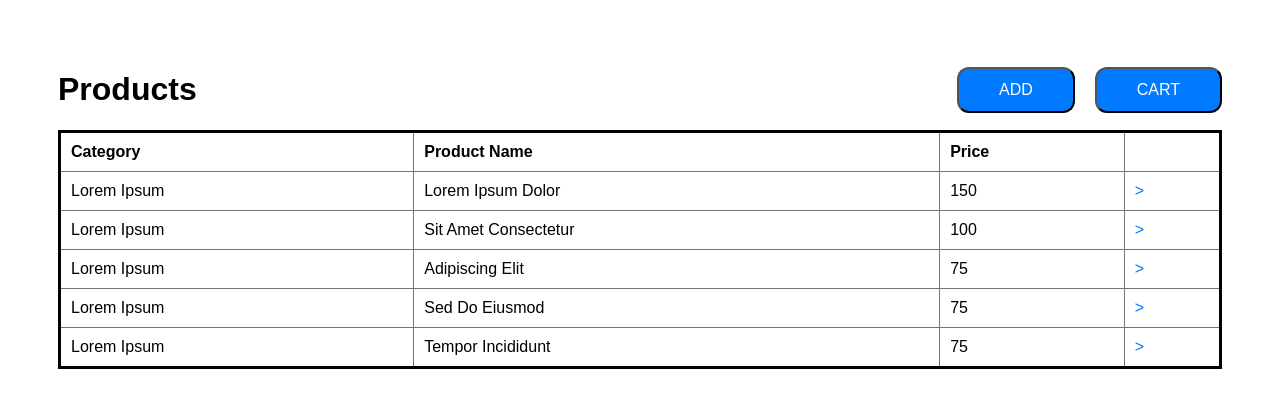
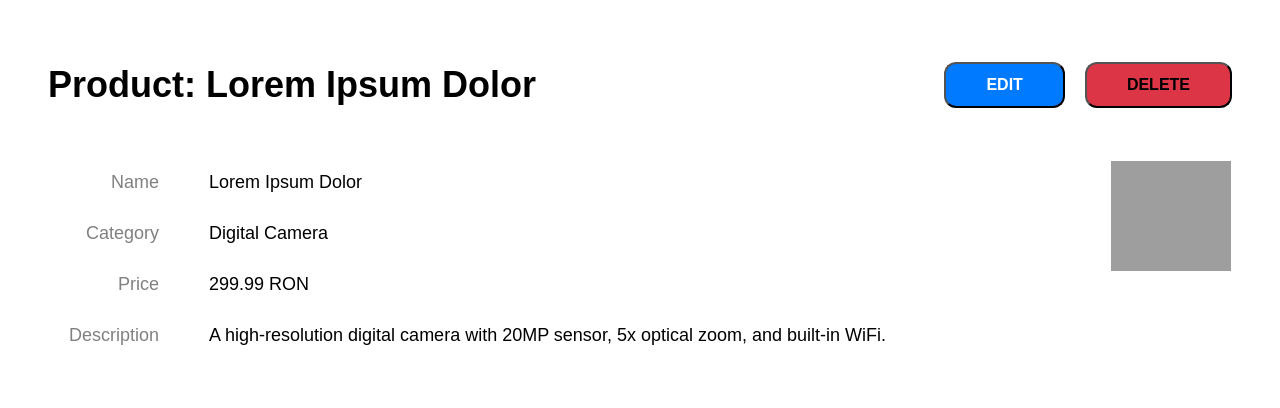
Before and after one commit to dariusparaschiv5/Online-Shop-Frontend, a React (Vite) app in the folder online-shop-ui/: page / in a window 1280 px wide. Shown: the top 408 px of the page. Built offline with nearby package versions, Linux system fonts and the light colour scheme; grey boxes are pictures that could not be loaded.

Commit message:
Chapter 5: Finished the design for product details

```diff
--- /dev/null
+++ b/online-shop-ui/src/App.scss
@@ -0,0 +1,4 @@
+
+body {
+  font-family: Arial, sans-serif;
+}
--- a/online-shop-ui/src/App.tsx
+++ b/online-shop-ui/src/App.tsx
@@ -1,62 +1,13 @@
-import ProductsTable, { Product } from "./components/ProductsList";
+import ProductDetails from "./components/product-details/product-details";
+import { Product, productsList } from "./data/products";
+import "./App.scss";
+
+const product: Product = productsList[0];
 
 function App() {
-  const products: Product[] = [
-    {
-      id: "1",
-      category: "Lorem Ipsum",
-      name: "Lorem Ipsum Dolor",
-      price: 150,
-      description: "desc1",
-      weigh: 2,
-      supplier: "vivo",
-      imageUrl: "",
-    },
-    {
-      id: "2",
-      category: "Lorem Ipsum",
-      name: "Sit Amet Consectetur",
-      price: 100,
-      description: "",
-      weigh: 0,
-      supplier: "",
-      imageUrl: "",
-    },
-    {
-      id: "3",
-      category: "Lorem Ipsum",
-      name: "Adipiscing Elit",
-      price: 75,
-      description: "",
-      weigh: 0,
-      supplier: "",
-      imageUrl: "",
-    },
-    {
-      id: "4",
-      category: "Lorem Ipsum",
-      name: "Sed Do Eiusmod",
-      price: 75,
-      description: "",
-      weigh: 0,
-      supplier: "",
-      imageUrl: "",
-    },
-    {
-      id: "5",
-      category: "Lorem Ipsum",
-      name: "Tempor Incididunt",
-      price: 75,
-      description: "",
-      weigh: 0,
-      supplier: "",
-      imageUrl: "",
-    },
-  ];
-
   return (
     <div className="App">
-      <ProductsTable products={products} />
+      <ProductDetails product={product} />
     </div>
   );
 }
--- a/online-shop-ui/src/components/ProductsList.scss
+++ /dev/null
@@ -1,47 +0,0 @@
-.products-container {
-  margin: 50px;
-  font-family: Arial, sans-serif;
-
-  .header-container {
-    display: flex;
-    justify-content: space-between;
-    align-items: center;
-  }
-
-  .products-title {
-    flex-grow: 1;
-  }
-
-  .button-container {
-    display: flex;
-    justify-content: flex-end;
-  }
-
-  .add-button,
-  .cart-button {
-    background-color: #007bff;
-    color: white;
-    padding: 12px 40px;
-    font-size: 16px;
-    border-radius: 12px;
-    margin-left: 20px;
-  }
-
-  .arrow-cell {
-    color: #007bff;
-  }
-
-  table {
-    width: 100%;
-    border-collapse: collapse;
-    border: 3px solid;
-
-    th,
-    td {
-      text-align: left;
-      padding: 10px;
-      border-right: 1.5px solid #797373;
-      border-bottom: 1.5px solid #797373;
-    }
-  }
-}
--- a/online-shop-ui/src/components/ProductsList.tsx
+++ /dev/null
@@ -1,51 +0,0 @@
-import "./ProductsList.scss";
-
-export interface Product {
-  id: string;
-  name: string;
-  description: string;
-  price: number;
-  weigh: number;
-  category: string;
-  supplier: string;
-  imageUrl: string;
-}
-
-interface ProductsListProps {
-  products: Product[];
-}
-
-const ProductsTable: React.FC<ProductsListProps> = ({ products }) => {
-  return (
-    <div className="products-container">
-      <div className="header-container">
-        <h1 className="products-title">Products</h1>
-        <button className="add-button">ADD</button>
-        <button className="cart-button">CART</button>
-      </div>
-
-      <table>
-        <thead>
-          <tr>
-            <th>Category</th>
-            <th>Product Name</th>
-            <th>Price</th>
-            <th></th>
-          </tr>
-        </thead>
-        <tbody>
-          {products.map((product) => (
-            <tr key={product.id}>
-              <td>{product.category}</td>
-              <td>{product.name}</td>
-              <td>{product.price}</td>
-              <td className="arrow-cell">&gt;</td>
-            </tr>
-          ))}
-        </tbody>
-      </table>
-    </div>
-  );
-};
-
-export default ProductsTable;
--- /dev/null
+++ b/online-shop-ui/src/components/product-details/product-details.scss
@@ -0,0 +1,80 @@
+.product-detail-container {
+  font-family: Arial, sans-serif;
+  font-size: large;
+  padding: 20px;
+  margin: 20px;
+  border: none !important;
+
+  .product-details-table {
+    width: 100%;
+    border-collapse: collapse;
+    border: none !important;
+
+
+    .product-image {
+      img {
+        width: 120px;
+        height: 110px;
+        display: block;
+        margin-left: auto;
+        margin-bottom: 105px;
+        background-color: grey;
+      }
+    }
+
+    .product-info {
+      margin-bottom: 20px;
+      border: none;
+
+      .info-row {
+        display: flex;
+        margin-bottom: 10px;
+        padding: 10px;
+
+        label {
+          color: gray;
+          width: 100px;
+          margin-right: 50px;
+          white-space: nowrap;
+          text-align: right;
+        }
+      }
+    }
+  }
+
+  .product-detail-header {
+    display: flex;
+    justify-content: space-between;
+    align-items: center;
+    margin-bottom: 30px;
+
+    .product-details-title {
+      flex-grow: 1;
+    }
+
+    .buttons {
+      display: flex;
+      justify-content: flex-end;
+
+      .edit-button,
+      .delete-button {
+        padding: 12px 40px;
+        font-size: 16px;
+        font-weight: bold;
+        border-radius: 12px;
+        margin-left: 20px;
+        cursor: pointer;
+      }
+
+      .edit-button {
+        background-color: #007bff;
+        color: white;
+      }
+
+      .delete-button {
+        background-color: #dc3545;
+        color: black;
+      }
+    }
+  }
+}
--- /dev/null
+++ b/online-shop-ui/src/components/product-details/product-details.tsx
@@ -0,0 +1,51 @@
+import { Product } from "../../data/products";
+import "./product-details.scss"
+
+type ProductProps = {
+  product: Product;
+};
+
+export default function ProductDetails({ product }: ProductProps) {
+  return (
+    <div className="product-detail-container">
+      <div className="product-detail-header">
+        <h1 className="product-details-title">Product: {product.name}</h1>
+        <div className="buttons">
+          <button className="edit-button">EDIT</button>
+          <button className="delete-button">DELETE</button>
+        </div>
+      </div>
+      <table className="product-details-table">
+        <tbody>
+          <tr>
+            <td>
+              <div className="product-info">
+                <div className="info-row">
+                  <label>Name</label>
+                  <div>{product.name}</div>
+                </div>
+                <div className="info-row">
+                  <label>Category</label>
+                  <div>{product.category.name}</div>
+                </div>
+                <div className="info-row">
+                  <label>Price</label>
+                  <div>{product.category.price} RON</div>
+                </div>
+                <div className="info-row">
+                  <label>Description</label>
+                  <div>{product.category.description}</div>
+                </div>
+              </div>
+            </td>
+            <td>
+              <div className="product-image">
+                <img src="path_to_your_image.jpg" alt="Product Image" />
+              </div>
+            </td>
+          </tr>
+        </tbody>
+      </table>
+    </div>
+  );
+}
--- /dev/null
+++ b/online-shop-ui/src/components/products/products.scss
@@ -0,0 +1,44 @@
+.product-details-container {
+  margin: 50px;
+  width: 80%;
+
+  .header-container {
+    display: flex;
+    justify-content: space-between;
+    align-items: center;
+
+    .products-title {
+      flex-grow: 1;
+    }
+
+    .button-container {
+      display: flex;
+      justify-content: flex-end;
+
+      .edit-button,
+      .delete-button {
+        background-color: #007bff;
+        color: white;
+        padding: 12px 40px;
+        font-size: 16px;
+        font-weight: bold;
+        border-radius: 12px;
+        margin-left: 20px;
+        cursor: pointer;
+      }
+    }
+  }
+
+  .product-details {
+    border-collapse: collapse;
+    border: 3px solid #ccc;
+
+    th,
+    td {
+      text-align: left;
+      padding: 10px;
+      border-right: 1.5px solid #797373;
+      border-bottom: 1.5px solid #797373;
+    }
+  }
+}
--- /dev/null
+++ b/online-shop-ui/src/components/products/products.tsx
@@ -0,0 +1,39 @@
+import "./products.scss"
+
+import { Product, productsList } from "../../data/products";
+
+export default function Products() {
+  const products: Product[] = productsList;
+  return (
+    <>
+      <div className="products-container">
+        <div className="header-container">
+          <h1 className="products-title">Products</h1>
+          <button className="add-button">ADD</button>
+          <button className="cart-button">CART</button>
+        </div>
+
+        <table>
+          <thead>
+            <tr>
+              <th>Category</th>
+              <th>Product Name</th>
+              <th>Price</th>
+              <th></th>
+            </tr>
+          </thead>
+          <tbody>
+            {products.map((product) => (
+              <tr key={product.id}>
+                <td>{product.category.name}</td>
+                <td>{product.name}</td>
+                <td>{product.price}</td>
+                <td className="arrow-cell">&gt;</td>
+              </tr>
+            ))}
+          </tbody>
+        </table>
+      </div>
+    </>
+  );
+}
--- /dev/null
+++ b/online-shop-ui/src/data/products.ts
@@ -0,0 +1,76 @@
+export interface Product {
+  id: string;
+  name: string;
+  description: string;
+  price: number;
+  weigh: number;
+  category: ProductCategory;
+  supplier: string;
+  imageUrl: string;
+}
+
+export interface ProductCategory {
+  name: string;
+  price: number;
+  description: string;
+}
+
+const productCategory1: ProductCategory = {
+  name: "Digital Camera",
+  price: 299.99,
+  description: "A high-resolution digital camera with 20MP sensor, 5x optical zoom, and built-in WiFi."
+};
+
+
+export const productsList: Product[] = [
+  {
+    id: "1",
+    category: productCategory1,
+    name: "Lorem Ipsum Dolor",
+    price: 150,
+    description: "desc1",
+    weigh: 2,
+    supplier: "vivo",
+    imageUrl: "",
+  },
+  {
+    id: "2",
+    category: productCategory1,
+    name: "Sit Amet Consectetur",
+    price: 100,
+    description: "",
+    weigh: 0,
+    supplier: "",
+    imageUrl: "",
+  },
+  {
+    id: "3",
+    category: productCategory1,
+    name: "Adipiscing Elit",
+    price: 75,
+    description: "",
+    weigh: 0,
+    supplier: "",
+    imageUrl: "",
+  },
+  {
+    id: "4",
+    category: productCategory1,
+    name: "Sed Do Eiusmod",
+    price: 75,
+    description: "",
+    weigh: 0,
+    supplier: "",
+    imageUrl: "",
+  },
+  {
+    id: "5",
+    category: productCategory1,
+    name: "Tempor Incididunt",
+    price: 75,
+    description: "",
+    weigh: 0,
+    supplier: "",
+    imageUrl: "",
+  },
+];
```
Also changed, not shown: online-shop-ui/src/components/ProductDetail.tsx (deleted, +0 -17 lines).
